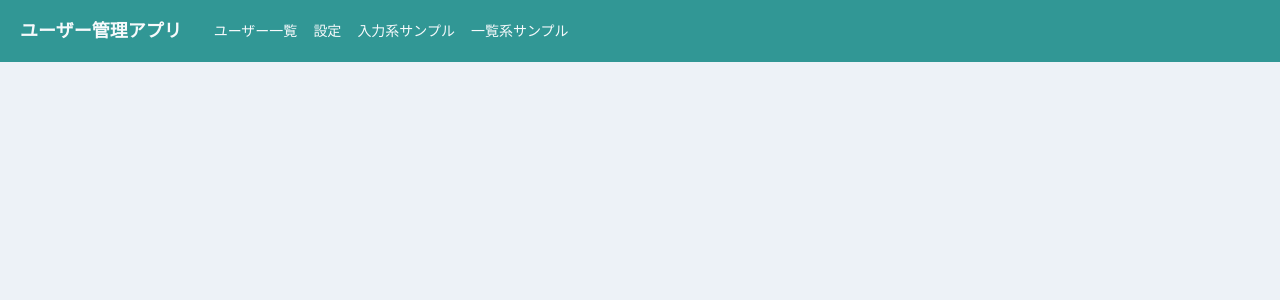
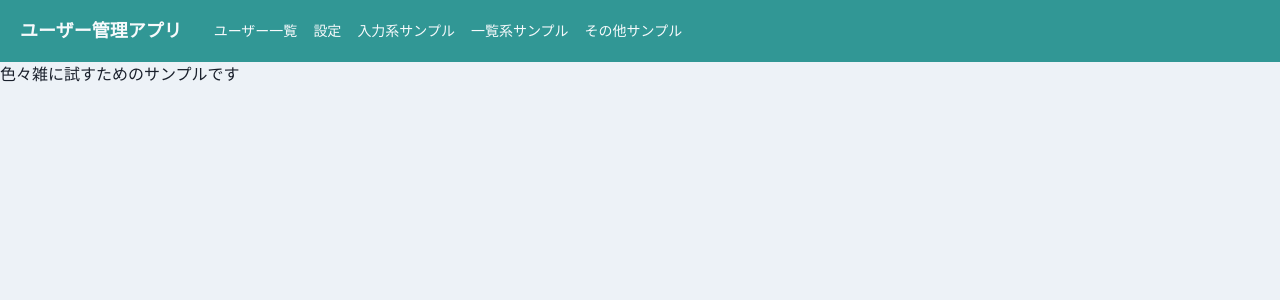
Before and after one commit to takizawazaku/react-chakraui-sample, a React (Create React App) app: page /home/sample_etc in a window 1280 px wide. Shown: the top 300 px of the page. Built offline with nearby package versions, Linux system fonts and the light colour scheme.

Commit message:
その他のメニューを追加

```diff
--- a/src/components/molecules/MenuDrawer.tsx
+++ b/src/components/molecules/MenuDrawer.tsx
@@ -14,7 +14,8 @@ type Props = {
   onClickUserManagement: () => void;
   onClickSetting: () => void;
   onClickSampleInput: () => void;
-  onClickSampleList:() => void;
+  onClickSampleList: () => void;
+  onClickSampleEtc: () => void;
 };
 
 export const MenuDrawer: VFC<Props> = memo((props) => {
@@ -25,7 +26,8 @@ export const MenuDrawer: VFC<Props> = memo((props) => {
     onClickUserManagement,
     onClickSetting,
     onClickSampleInput,
-    onClickSampleList
+    onClickSampleList,
+    onClickSampleEtc,
   } = props;
 
   return (
@@ -48,6 +50,9 @@ export const MenuDrawer: VFC<Props> = memo((props) => {
             <Button w="100%" onClick={onClickSampleList}>
               一覧画面サンプル
             </Button>
+            <Button w="100%" onClick={onClickSampleEtc}>
+              その他画面サンプル
+            </Button>
           </DrawerBody>
         </DrawerContent>
       </DrawerOverlay>
--- a/src/components/organisms/layout/Header.tsx
+++ b/src/components/organisms/layout/Header.tsx
@@ -22,6 +22,10 @@ export const Header: VFC = memo(() => {
   );
   const onClickSampleList = useCallback(
     () => history.push("/home/sample_list"),
+    []
+  );
+  const onClickSampleEtc = useCallback(
+    () => history.push("/home/sample_etc"),
     []
   );
 
@@ -66,6 +70,9 @@ export const Header: VFC = memo(() => {
           <Box pr={4}>
             <Link onClick={onClickSampleList}>一覧系サンプル</Link>
           </Box>
+          <Box pr={4}>
+            <Link onClick={onClickSampleEtc}>その他サンプル</Link>
+          </Box>
         </Flex>
         <MenuIconButton onOpen={onOpen} />
       </Flex>
@@ -77,6 +84,7 @@ export const Header: VFC = memo(() => {
         onClickSetting={onClickSetting}
         onClickSampleInput={onClickSampleInput}
         onClickSampleList={onClickSampleList}
+        onClickSampleEtc={onClickSampleEtc}
       />
     </>
   );
--- /dev/null
+++ b/src/components/pages/home/SampleEtc.tsx
@@ -0,0 +1,5 @@
+import { memo, VFC } from "react";
+
+export const SampleEtc: VFC = memo(() => {
+  return <p>色々雑に試すためのサンプルです</p>;
+});
--- a/src/router/HomeRoutes.tsx
+++ b/src/router/HomeRoutes.tsx
@@ -1,4 +1,5 @@
 import { Home } from "../components/pages/home/Home";
+import { SampleEtc } from "../components/pages/home/SampleEtc";
 import { SampleInput } from "../components/pages/home/SampleInput";
 import { SampleList } from "../components/pages/home/SampleList";
 import { Setting } from "../components/pages/home/Setting";
@@ -32,6 +33,11 @@ export const homeRoutes = [
     children: <SampleList />,
   },
   {
+    path: "/sample_etc",
+    exact: false,
+    children: <SampleEtc />,
+  },
+  {
     path: "",
     exact: false,
     childlen: <Setting />,
```
